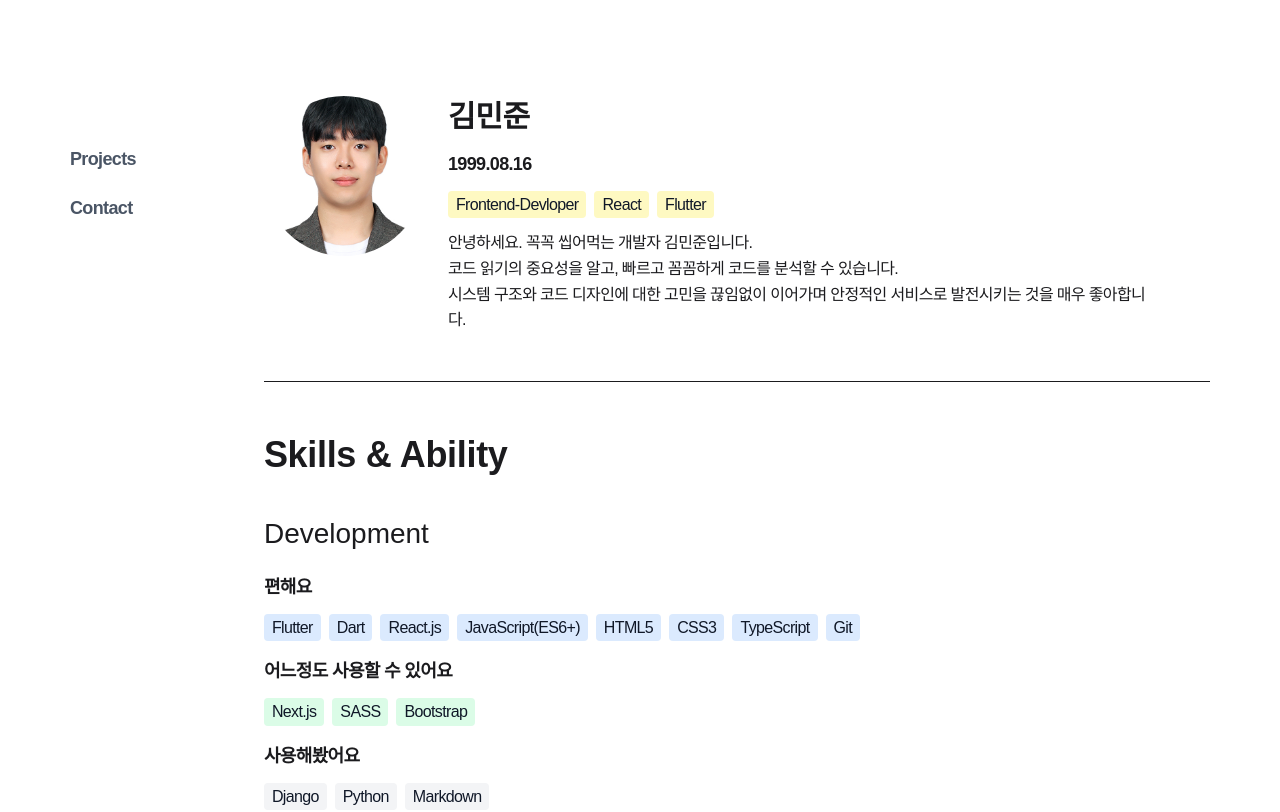
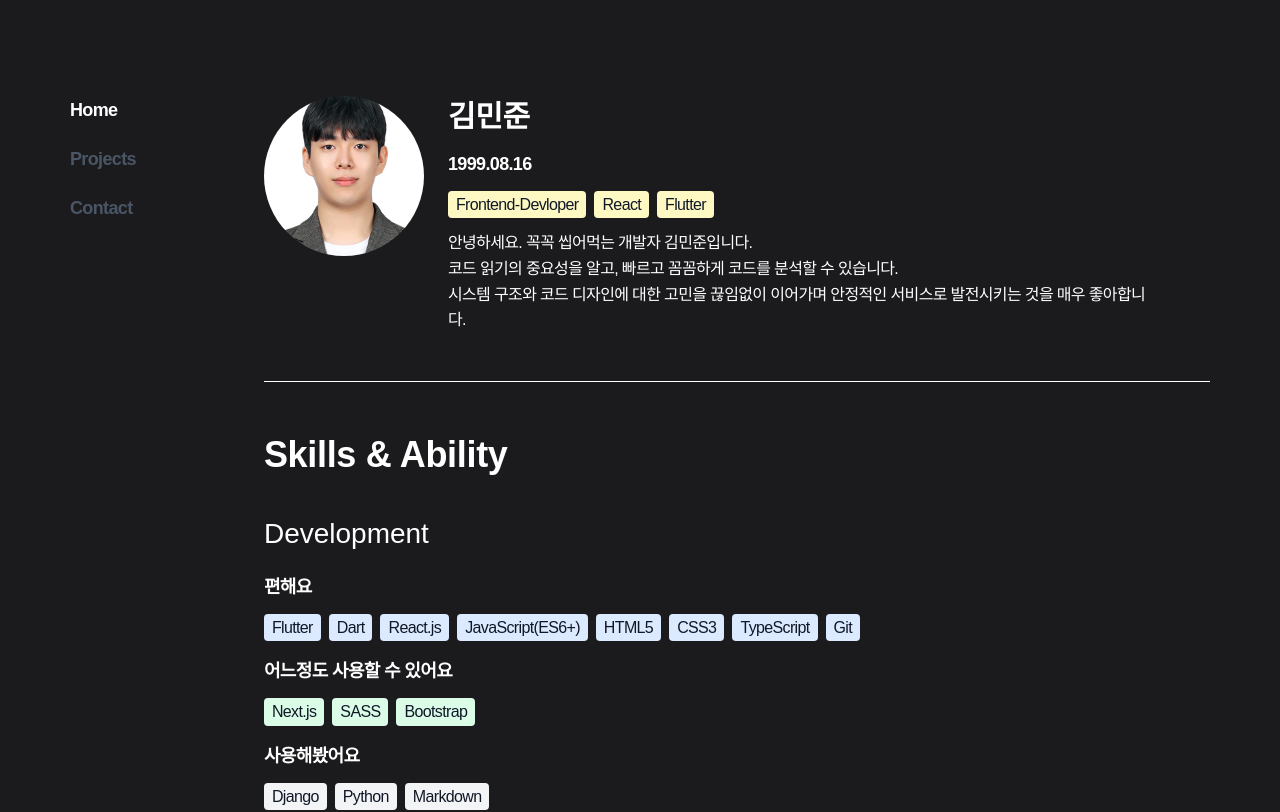
Before and after one commit to muminjun/portfolio, a Next.js app: page / in a window 1280 px wide. Shown: the top 812 px of the page. Built offline with nearby package versions, Linux system fonts and the light colour scheme; a web font is replaced by a local one.

Commit message:
[fix/global-css]

```diff
--- a/src/app/globals.css
+++ b/src/app/globals.css
@@ -3,8 +3,8 @@
 @import "tailwindcss";
 
 :root {
-  --background: #ffffff;
-  --foreground: #1b1b1e;
+  --background: #1b1b1e;
+  --foreground: #ffffff;
 }
 
 @theme inline {
@@ -69,13 +69,6 @@
   /* 폰트 패밀리 설정 */
   --font-family-sans: "SUITE Variable", sans-serif;
   --font-family-mono: "SUITE Variable", monospace;
-}
-
-@media (prefers-color-scheme: dark) {
-  :root {
-    --background: #1b1b1e;
-    --foreground: #ededed;
-  }
 }
 
 body {
```
